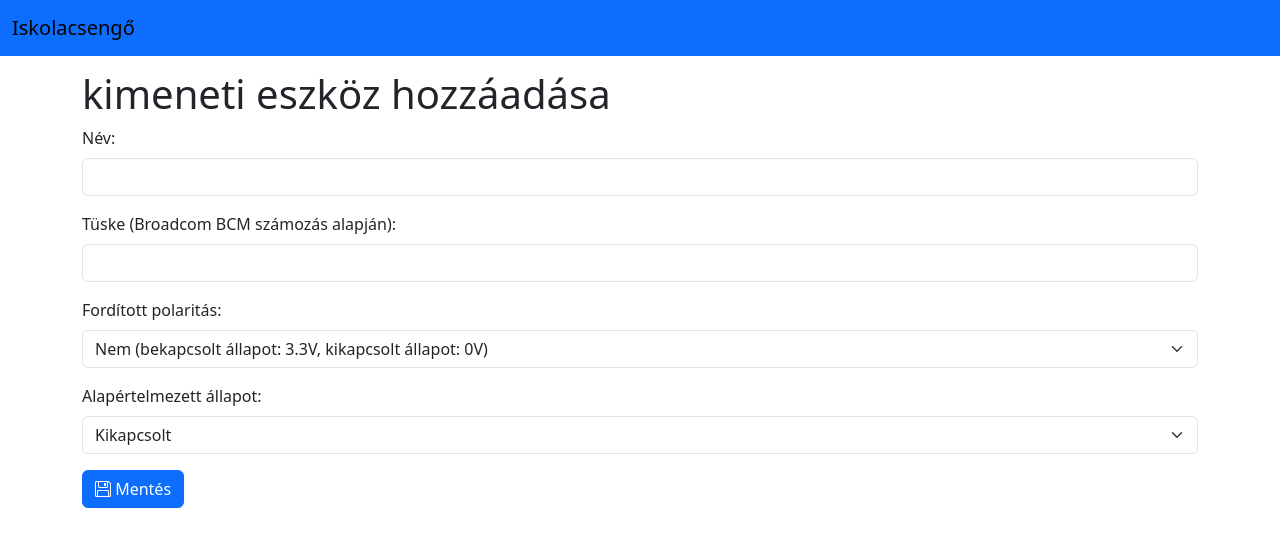
After one commit to MMate2007/Iskolacsengo, a Flask app: template templates/addoutputdevice.html in a window 1280 px wide. The commit adds this page. Shown: the top 547 px of the page. Run offline with Flask 3, Linux system fonts and the light colour scheme; the template is opened without the code that fills it, so the values that code supplies are empty; parts of the project's set-up code (start-up, migrations or seed data) failed here and were passed over.

Commit message:
Add and show output devices and load them

```diff
--- a/main.py
+++ b/main.py
@@ -108,10 +108,13 @@ def loadDevices():
 	devices = {}
 	db = sqlite3.connect(settings["programmesDb"])
 	cursor = db.cursor()
-	deviceslist = cursor.execute("SELECT id, pin, device_type, pull_up FROM devices").fetchall()
+	deviceslist = cursor.execute("SELECT id, pin, device_type, pull_up, reversed FROM devices").fetchall()
 	for device in deviceslist:
-		if device[2] == 1:
-			devices[device[0]] = DigitalOutputDevice(device[1])
+		if (device[2] == 1) or (device[2] == 2):
+			pullup = device[3]
+			if pullup is None:
+				pullup = False
+			devices[device[0]] = DigitalOutputDevice(device[1], device[4] ^ True, pullup)
 	db.close()
 
 def loadTodaysProgramme():
@@ -1006,7 +1009,7 @@ def settings():
 def devices():
 	db = sqlite3.connect(settings["programmesDb"])
 	cursor = db.cursor()
-	devices = cursor.execute("SELECT id, pin, device_type, pull_up, friendlyname FROM devices").fetchall()
+	devices = cursor.execute("SELECT id, pin, device_type, pull_up, friendlyname, reversed FROM devices").fetchall()
 	db.close()
 	return render_template("devices.html", devices=devices)
 
@@ -1035,15 +1038,21 @@ def adddevice(device_type):
 	if request.method == "POST":
 		db = sqlite3.connect(settings["programmesDb"])
 		cursor = db.cursor()
-	if device_type == "ring":
-		if request.method == "POST":
-			cursor.execute("INSERT INTO devices (friendlyname, pin, input, device_type) VALUES (?, ?, 0, 1)", (request.form.get("name"), request.form.get("pin")))
+		if device_type == "ring":
+			cursor.execute("INSERT INTO devices (friendlyname, pin, input, device_type, reversed) VALUES (?, ?, 0, 1, ?)", (request.form.get("name"), request.form.get("pin"), request.form.get("reversed")))
 			db.commit()
 			id = cursor.execute("SELECT id FROM devices WHERE friendlyname = ?", (request.form.get("name"), )).fetchone()[0]
 			db.close()
-			devices[id] = DigitalOutputDevice(request.form.get("pin"))
-			flash("Eszköz hozzáadása sikeres!", "success")
-		return render_template("addphysicalring.html")
+			devices[id] = DigitalOutputDevice(request.form.get("pin"), bool(request.form.get("reversed")) ^ True)
+			flash("Fizikai csengő hozzáadása sikeres!", "success")
+		elif device_type == "output":
+			cursor.execute("INSERT INTO devices (friendlyname, pin, input, device_type, reversed, pull_up) VALUES (?, ?, 0, 2, ?, ?)", (request.form.get("name"), request.form.get("pin"), request.form.get("reversed"), request.form.get("default")))
+			db.commit()
+			id = cursor.execute("SELECT id FROM devices WHERE friendlyname = ?", (request.form.get("name"), )).fetchone()[0]
+			db.close()
+			devices[id] = DigitalOutputDevice(request.form.get("pin"), bool(request.form.get("reversed")) ^ True, bool(request.form.get("default")))
+			flash("Kimeneti eszköz hozzáadása sikeres!", "success")
+	return render_template("addoutputdevice.html", device_type=device_type)
 
 @app.route("/ring-patterns")
 @login_required
--- a/programmedbschema.sql
+++ b/programmedbschema.sql
@@ -47,7 +47,8 @@ CREATE TABLE devices (
     pin INTEGER NOT NULL UNIQUE,
     input BOOLEAN NOT NULL,
     device_type INTEGER NOT NULL,
-    pull_up BOOLEAN
+    pull_up BOOLEAN,
+	reversed BOOLEAN NOT NULL DEFAULT FALSE
 );
 DROP TABLE IF EXISTS ring_patterns;
 CREATE TABLE ring_patterns (
@@ -63,3 +64,10 @@ CREATE TABLE ring_schedule (
 	device_id INTEGER,
 	time_to_wait REAL
 );
+DROP TABLE IF EXISTS output_rules;
+CREATE TABLE output_rules (
+	id INTEGER NOT NULL PRIMARY KEY AUTOINCREMENT,
+	event TEXT NOT NULL,
+	device_id INTEGER NOT NULL,
+	state BOOLEAN NOT NULL
+);
--- /dev/null
+++ b/templates/addoutputdevice.html
@@ -0,0 +1,36 @@
+{% extends 'base.html' %}
+{% block customstyle %}
+{% endblock %}
+{% block title %}{% if device_type == "ring" %}Fizikai csengő{% else %}kimeneti eszköz{% endif %} hozzáadása{% endblock %}
+{% block headtitle %}{% if device_type == "ring" %}Fizikai csengő{% else %}kimeneti eszköz{% endif %} hozzáadása{% endblock %}
+{% block content %}
+
+<form method="post" action="#">
+    <div class="mb-3">
+        <label for="name" class="form-label">Név:</label>
+        <input type="text" name="name" id="name" class="form-control">
+    </div>
+    <div class="mb-3">
+        <label for="pin" class="form-label">Tüske (Broadcom BCM számozás alapján):</label>
+        <input type="number" name="pin" id="pin" class="form-control">
+    </div>
+    <div class="mb-3">
+        <label for="reversed" class="form-label">Fordított polaritás:</label>
+        <select name="reversed" id="reversed" class="form-select">
+            <option value="0" selected>Nem (bekapcsolt állapot: 3.3V, kikapcsolt állapot: 0V)</option>
+            <option value="1">Igen (bekapcsolt állapot: 0V, kikapcsolt állapot: 3.3V)</option>
+        </select>
+    </div>
+    {% if device_type != "ring" %}
+    <div class="mb-3">
+        <label for="default" class="form-label">Alapértelmezett állapot:</label>
+        <select name="default" id="default" class="form-select">
+            <option value="0" selected>Kikapcsolt</option>
+            <option value="1">Bekapcsolt</option>
+        </select>
+    </div>
+    {% endif %}
+    <button type="submit" class="btn btn-primary"><i class="bi bi-floppy"></i> Mentés</button>
+</form>
+
+{% endblock %}
--- a/updatehelper.py
+++ b/updatehelper.py
@@ -4,7 +4,7 @@ from shutil import rmtree
 from imexport import importfromfile, export
 
 export(sys.argv[1], "updateexport.json")
-os.system("git pull")
+# os.system("git pull")
 os.system("python initdbs.py")
 importfromfile("updateexport.json")
 os.remove("updateexport.json")
```
Also changed, not shown: templates/addphysicalring.html (deleted, +0 -20 lines), templates/devices.html (+9 -0 lines).
